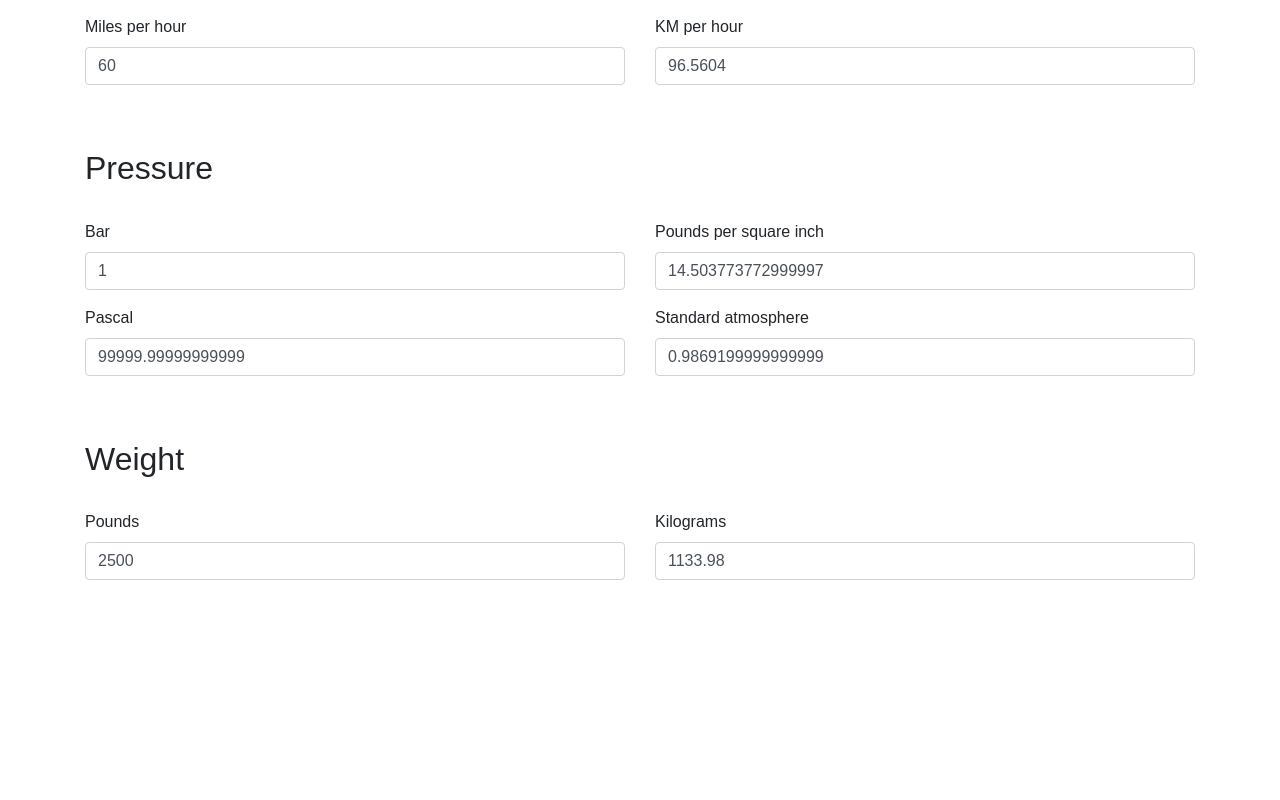
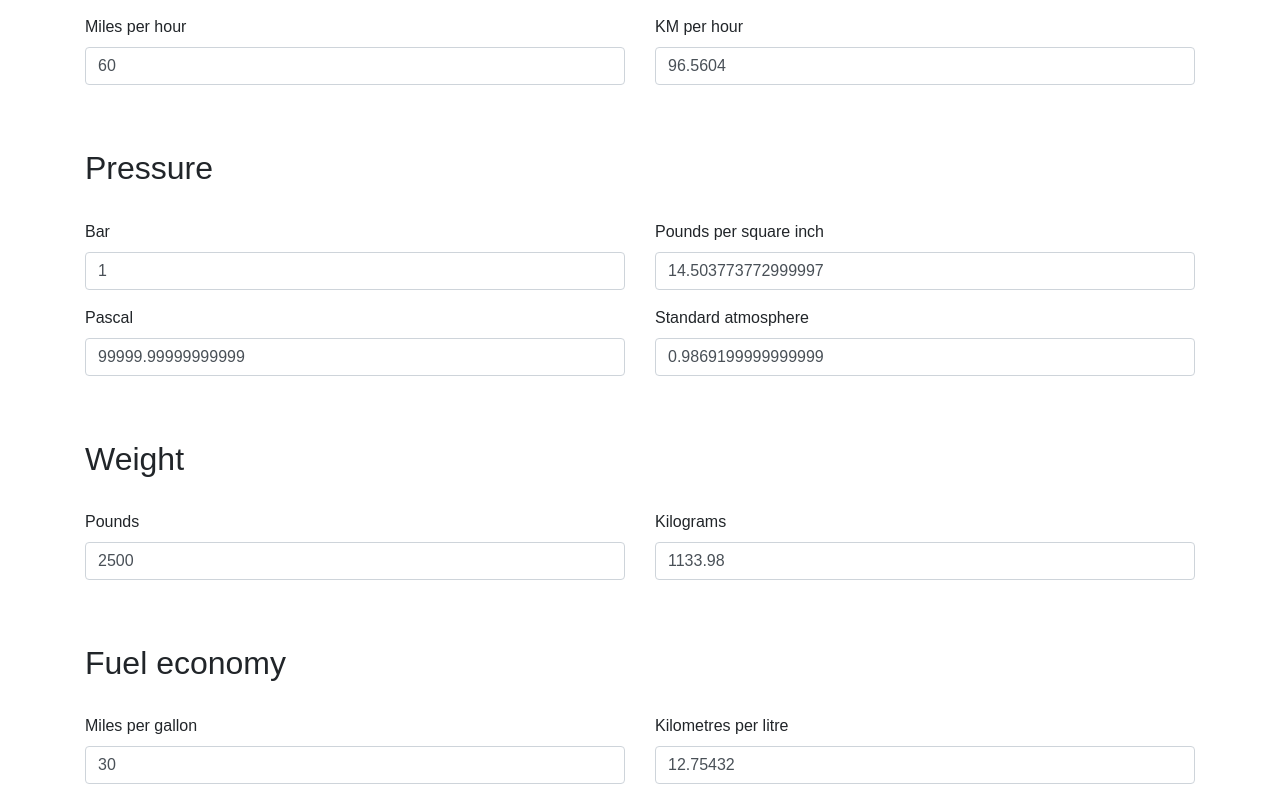
Before and after one commit to j-/car, a React app: page / in a window 1280 px wide. Shown: the part 592-1392 px from the top of the page. Before the commit the page ends 1188 px from the top, so only its background shows below. Built offline with nearby package versions, Linux system fonts and the light colour scheme.

Commit message:
Add mileage converter

```diff
--- a/src/App.tsx
+++ b/src/App.tsx
@@ -4,6 +4,7 @@ import ConvertTorque from './ConvertTorque';
 import ConvertSpeed from './ConvertSpeed';
 import ConvertPressure from './ConvertPressure';
 import ConvertWeight from './ConvertWeight';
+import ConvertMileage from './ConvertMileage';
 
 const App: React.StatelessComponent = () => (
 	<div className="App container">
@@ -55,6 +56,15 @@ const App: React.StatelessComponent = () => (
 		<br />
 
 		<ConvertWeight />
+
+		<br />
+		<br />
+
+		<h2>Fuel economy</h2>
+
+		<br />
+
+		<ConvertMileage />
 	</div>
 );
 
--- /dev/null
+++ b/src/ConvertMileage.tsx
@@ -0,0 +1,67 @@
+import * as React from 'react';
+
+interface State {
+	mpg: number | null;
+	kpl: number | null;
+}
+
+const MPG_TO_KPL_RATIO = 0.425144;
+const DEFAULT_MPG = 30;
+const DEFAULT_KPL = DEFAULT_MPG * MPG_TO_KPL_RATIO;
+
+export default class ConvertMileage extends React.Component<{}, State> {
+	state: State = {
+		mpg: DEFAULT_MPG,
+		kpl: DEFAULT_KPL,
+	}
+
+	render () {
+		const { mpg, kpl } = this.state;
+		return (
+			<form className="ConvertMileage row" onSubmit={this.handleFormSubmit}>
+				<div className="form-group col-sm">
+					<label htmlFor="ConvertMileage-mpg">Miles per gallon</label><br />
+					<input
+						id="ConvertMileage-mpg"
+						className="form-control"
+						type="number"
+						value={mpg || ''}
+						onChange={this.handleMpgChange}
+					/>
+				</div>
+				<div className="form-group col-sm">
+					<label htmlFor="ConvertMileage-kpl">Kilometres per litre</label><br />
+					<input
+						id="ConvertMileage-kpl"
+						className="form-control"
+						type="number"
+						value={kpl || ''}
+						onChange={this.handleKplChange}
+					/>
+				</div>
+			</form>
+		)
+	}
+
+	private handleFormSubmit = (e: React.FormEvent<HTMLFormElement>) => {
+		e.preventDefault();
+	}
+
+	private handleMpgChange = (e: React.ChangeEvent<HTMLInputElement>) => {
+		const mpg = Number(e.currentTarget.value);
+		const kpl = mpg / MPG_TO_KPL_RATIO;
+		this.setState({
+			mpg,
+			kpl,
+		});
+	}
+
+	private handleKplChange = (e: React.ChangeEvent<HTMLInputElement>) => {
+		const kpl = Number(e.currentTarget.value);
+		const mpg = kpl * MPG_TO_KPL_RATIO;
+		this.setState({
+			mpg,
+			kpl,
+		});
+	}
+}
```
